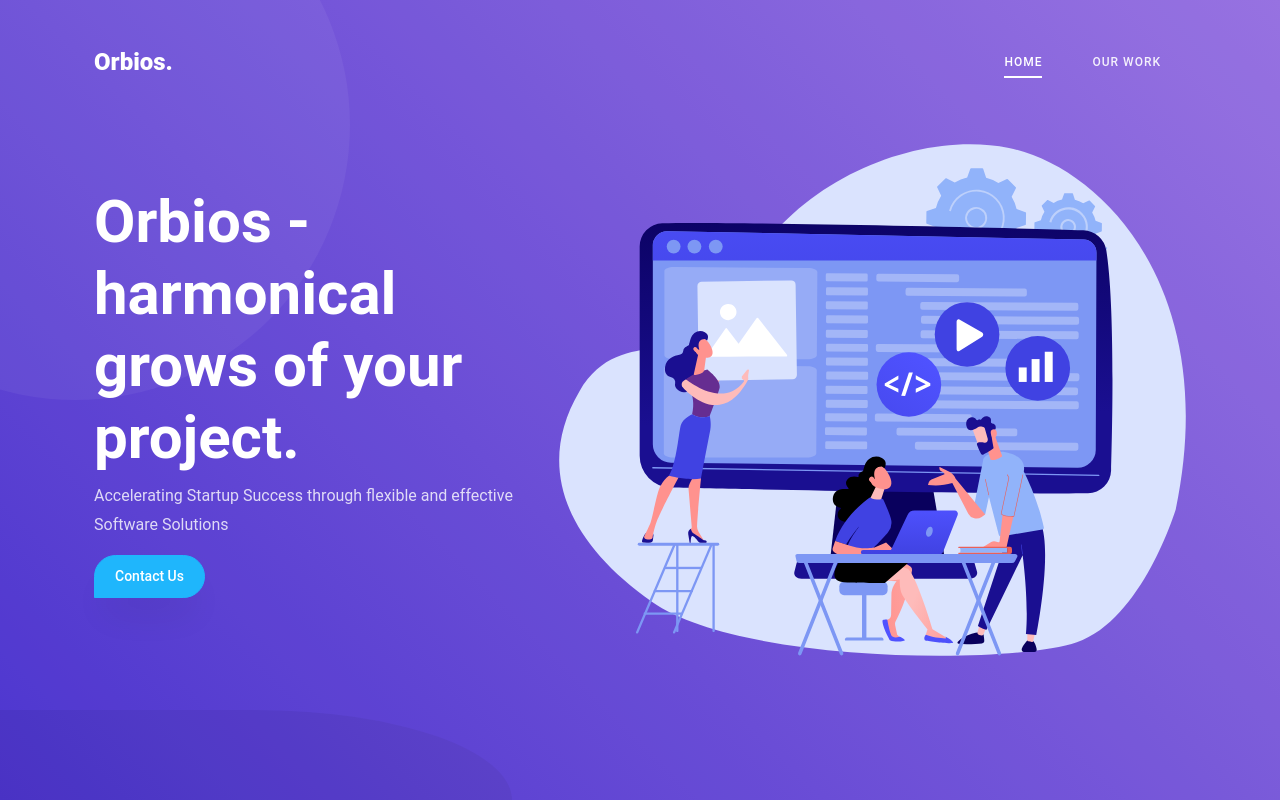
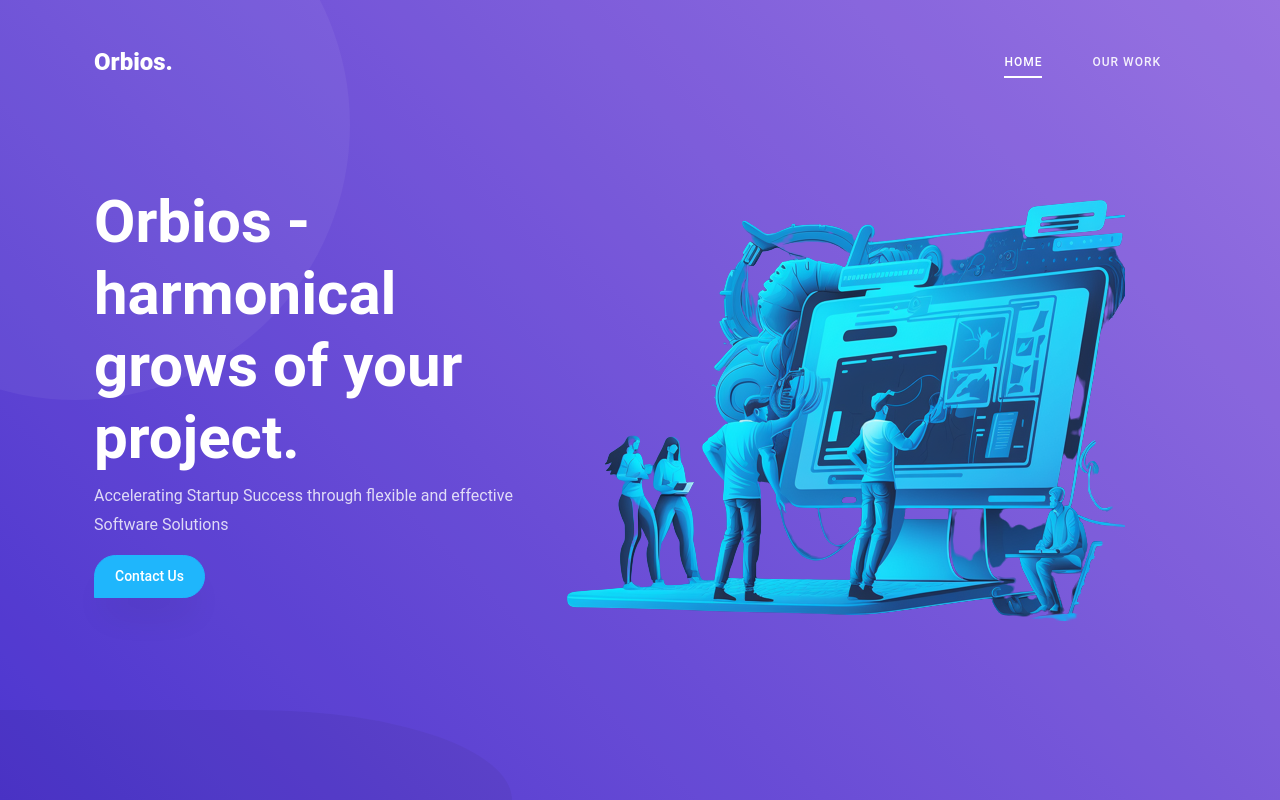
Before and after one commit to Orbios/marketing_site, a Next.js app: page / in a window 1280 px wide. Shown: the top 800 px of the page. Built offline with nearby package versions, Linux system fonts and the light colour scheme.

Commit message:
Use generated image instead of hero image for orbios

```diff
--- a/src/components/home/HeroSection.tsx
+++ b/src/components/home/HeroSection.tsx
@@ -55,7 +55,7 @@ function HeroSection() {
 
           <div className="col-md-6 col-lg-7 svg d-flex align-items-center">
             <picture id="hero-image-wrapper">
-              <img src="images/hero.svg" className="img-fluid" alt="" />
+              <img src="images/hero-transparent.png" className="img-fluid" alt="" />
             </picture>
           </div>
         </div>
```
Also changed, not shown: public/images/hero-transparent.png (added), public/images/hero.png (added).
